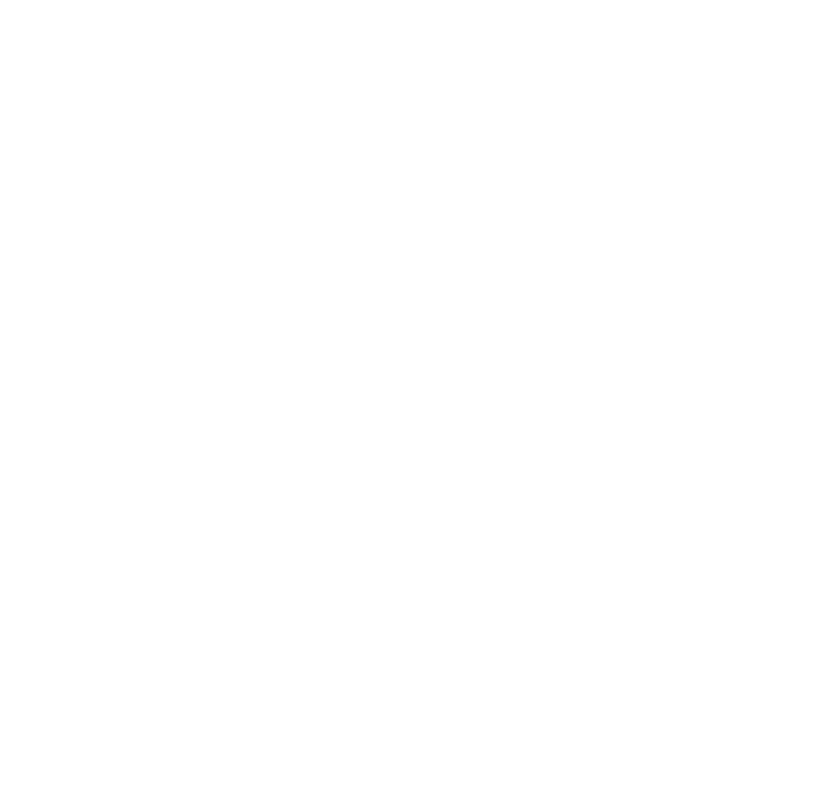
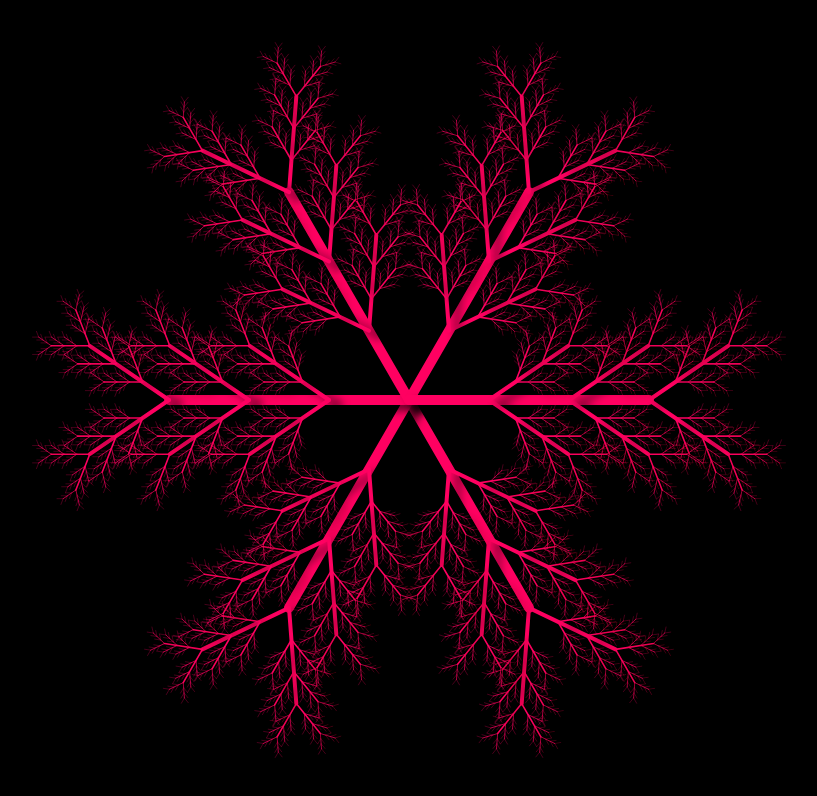
Before and after one commit to mohitk0208/html-canvas-shapes, a website built with Vite: page index.html in a window 1280 px wide. Shown: the whole page, without its empty margins (231-1048 px from the left). Built offline with nearby package versions, Linux system fonts and the light colour scheme.

Commit message:
completed drawing fractals

```diff
--- a/index.html
+++ b/index.html
@@ -8,5 +8,6 @@
   </head>
   <body>
     <script type="module" src="/src/main.ts"></script>
+    <canvas id="canvas1"></canvas>
   </body>
 </html>
--- a/src/main.ts
+++ b/src/main.ts
@@ -1 +1,79 @@
 import './style.css'
+window.addEventListener("load", function () {
+
+  const canvas = document.getElementById("canvas1") as HTMLCanvasElement;
+  canvas.width = this.window.innerWidth
+  canvas.height = this.window.innerHeight
+
+  const ctx = canvas.getContext("2d")!
+
+  // canvas settings
+  ctx.fillStyle = "black"
+  ctx.strokeStyle = "lime"
+  ctx.lineWidth = 10
+  ctx.lineCap = "round"
+  ctx.shadowColor = 'rgba(0,0,0,0.7)'
+  ctx.shadowOffsetX = 10
+  ctx.shadowOffsetY = 5
+  ctx.shadowBlur = 10
+
+  // effect settings
+  let size = Math.min(canvas.width * 0.3, canvas.height * 0.3)
+  let sides = 6
+  let maxLevel = 4
+  let scale = 0.4
+  let spread = 0.6
+  let branches = 3
+  let color = `hsl(${Math.random() * 360}, 100%, 50%)`
+
+
+
+
+
+  function drawBranch(level: number) {
+    if (level > maxLevel) return
+    ctx.beginPath()
+    ctx.moveTo(0, 0)
+    ctx.lineTo(size, 0)
+    ctx.stroke()
+
+    for (let i = 0; i < branches; i++) {
+      ctx.save()
+      ctx.translate(size - (size / branches) * i, 0)
+      ctx.rotate(spread)
+      ctx.scale(scale, scale)
+      drawBranch(level + 1)
+      ctx.restore()
+
+      ctx.save()
+      ctx.translate(size - (size / branches) * i, 0)
+      ctx.rotate(-1 * spread)
+      ctx.scale(scale, scale)
+      drawBranch(level + 1)
+      ctx.restore()
+    }
+
+
+
+
+  }
+
+  function drawFractal() {
+    ctx.save()
+    ctx.strokeStyle = color
+    ctx.fillRect(0, 0, canvas.width, canvas.height)
+    ctx.translate(canvas.width / 2, canvas.height / 2)
+
+    for (let i = 0; i < sides; i++) {
+      ctx.rotate((Math.PI * 2) / sides)
+      drawBranch(0)
+    }
+
+    ctx.restore()
+  }
+
+  drawFractal()
+
+
+
+})
--- a/src/style.css
+++ b/src/style.css
@@ -3,3 +3,14 @@
   padding: 0;
   box-sizing: border-box;
 }
+
+body {
+  background-color: black;
+}
+
+#canvas1 {
+  background-color: black;
+  position: absolute;
+  top: 0;
+  left: 0;
+}
```
